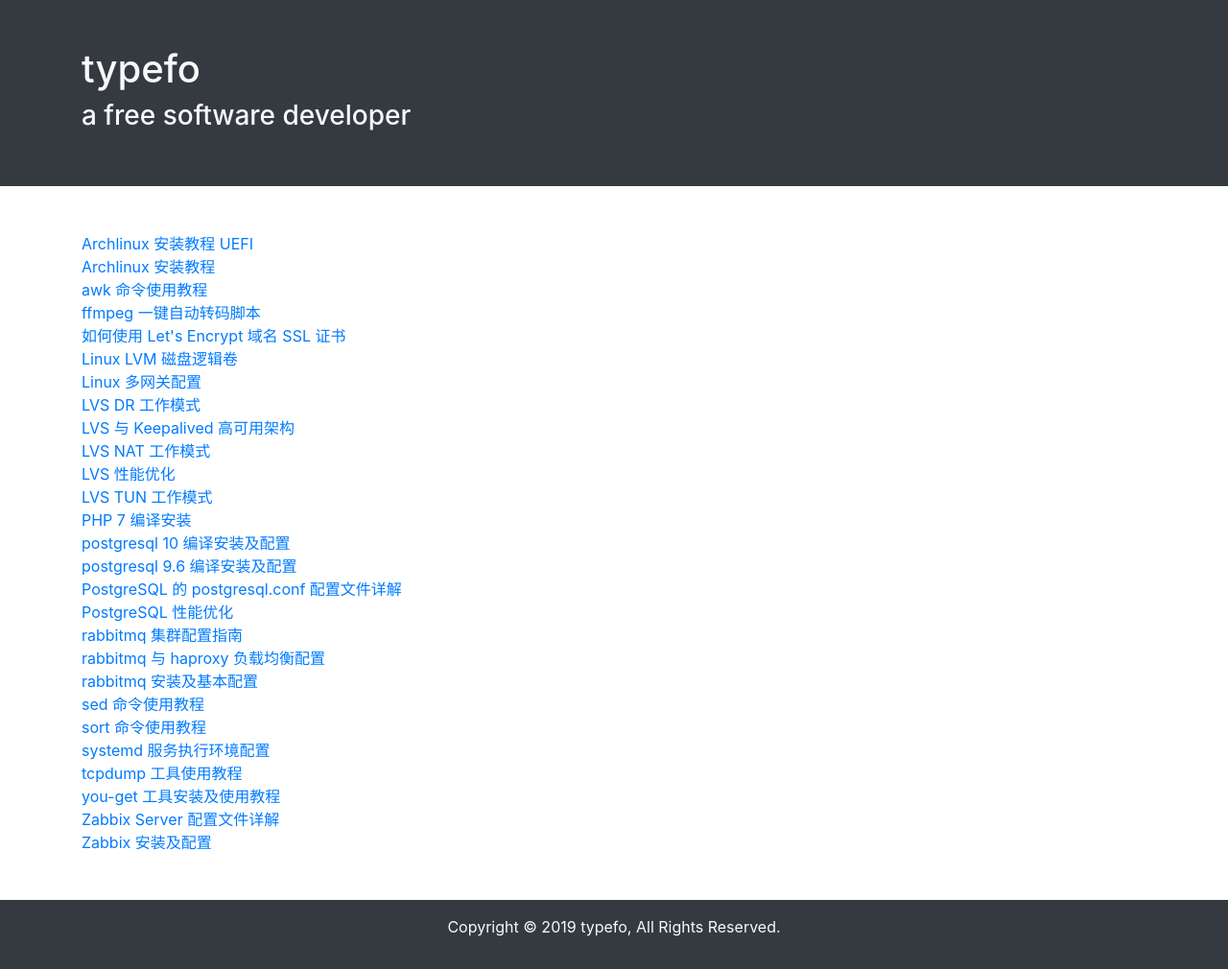
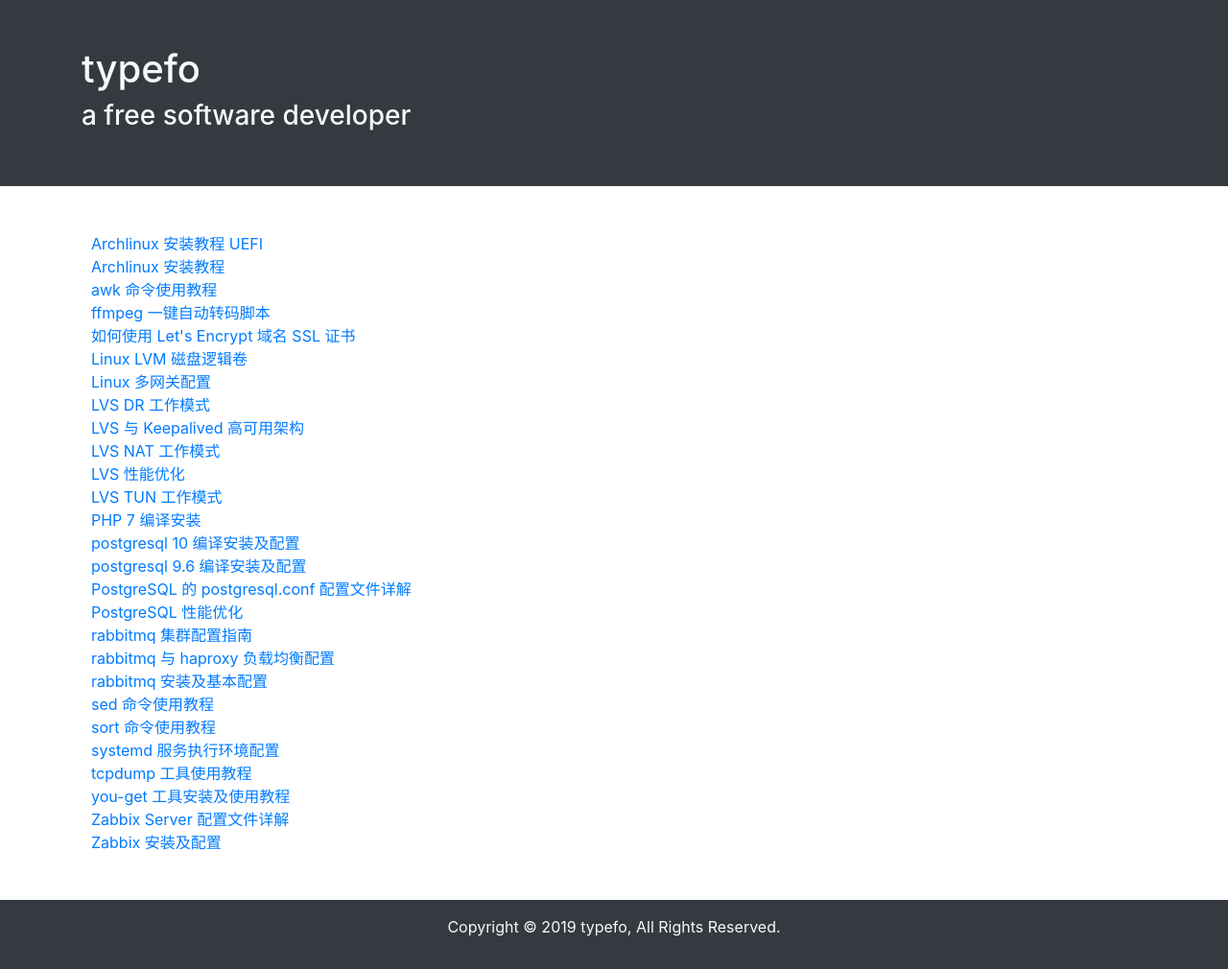
Before and after one commit to ehsud/blog, a Jekyll site: the page built from index.md, in a window 1280 px wide. Shown: the whole page at 96% size. Built offline with Jekyll 4.4.1, drawn with Linux system fonts in a browser that asks for light colours.

Commit message:
updated some files

```diff
--- a/assets/css/style.css
+++ b/assets/css/style.css
@@ -18,7 +18,7 @@ body {
 }
 
 ul {
-    padding-inline-start: 0px;
+    padding-inline-start: 10px;
 }
 
 li {
```
